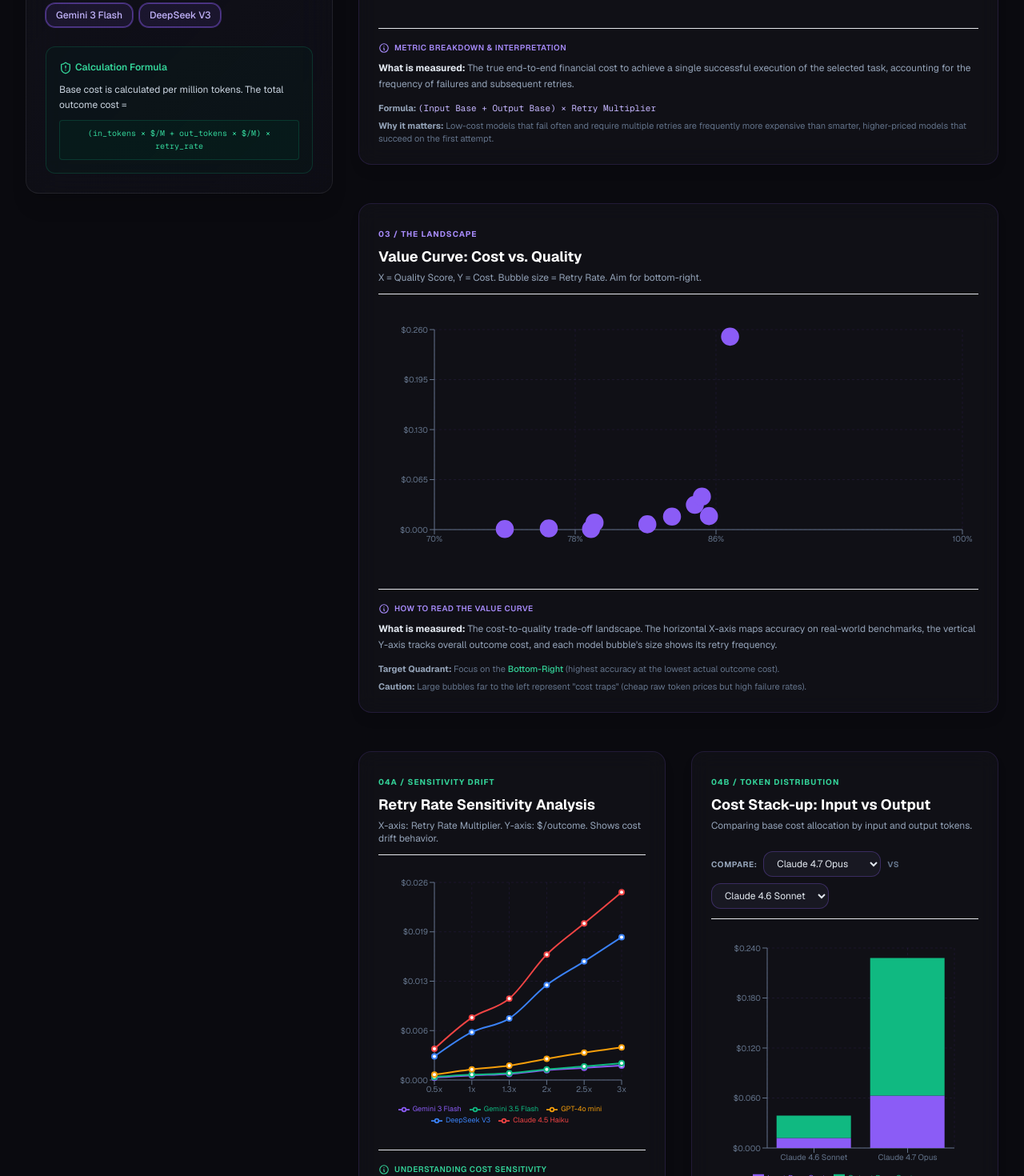
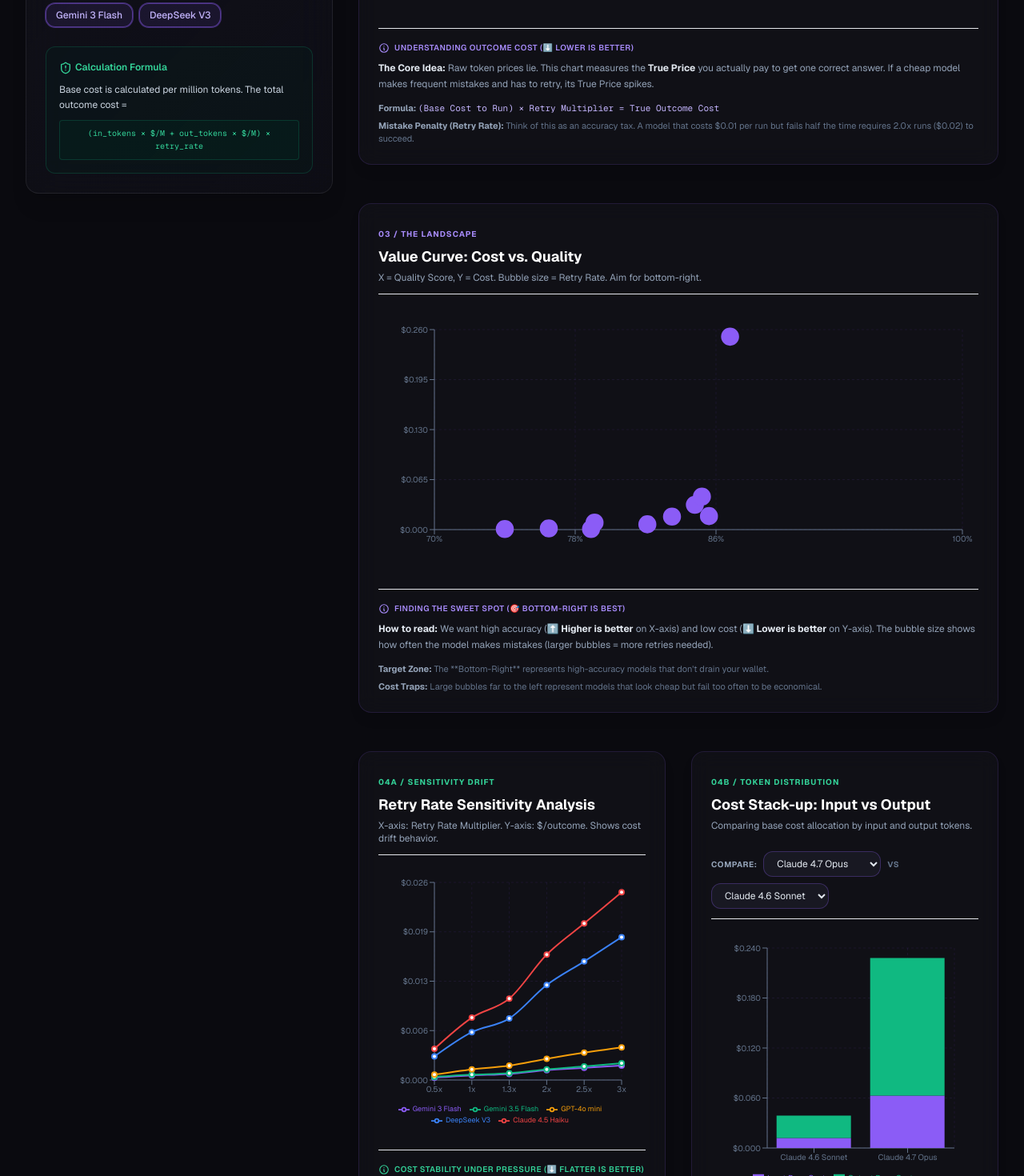
Before and after one commit to guevae2/llm-cost-per-outcome, a Next.js app: page / in a window 1280 px wide. Shown: the part 940-2410 px from the top of the page at 80% size. Built offline with nearby package versions, Linux system fonts and the light colour scheme.

Commit message:
visual: non-technical pass for charts explanation footers defining Retry Rate and adding direction guidelines

```diff
--- a/app/page.tsx
+++ b/app/page.tsx
@@ -392,13 +392,13 @@
                 <svg className="w-3.5 h-3.5 shrink-0" fill="none" stroke="currentColor" viewBox="0 0 24 24">
                   <path strokeLinecap="round" strokeLinejoin="round" strokeWidth="2" d="M13 16h-1v-4h-1m1-4h.01M21 12a9 9 0 11-18 0 9 9 0 0118 0z" />
                 </svg>
-                Auditable outcomes registry
+                The Ground Truth Registry (⬇️ Sorted by True Cost)
               </div>
               <p className="text-slate-400 leading-relaxed">
-                <strong className="text-slate-200">What is measured:</strong> The complete, sortable baseline database mapping raw input/output token counts, verified accuracy (Quality Score), and final outcome cost for every model.
+                <strong className="text-slate-200">What is measured:</strong> The raw underlying calculations proving the final costs. It maps exactly how many words/tokens were read or written, the verified accuracy score, and the final outcome price.
               </p>
               <p className="text-slate-500 text-[11px] leading-relaxed pt-0.5">
-                <strong className="text-slate-400">Verifiability & Provenance:</strong> Click any highlighted Quality Score link to audit the real-world benchmark data (e.g. AgentNoah OWASP audits, LMSys Arena, or Aider leaderboards) supporting these metrics.
+                <strong className="text-slate-400">Auditable & Verified:</strong> Click any highlighted Quality Score link to audit the real-world benchmark evaluations (e.g. AgentNoah security audits or LMSys battles) verifying these results.
               </p>
             </div>
           </div>
--- a/components/CostCharts.tsx
+++ b/components/CostCharts.tsx
@@ -209,14 +209,14 @@
             <svg className="w-3.5 h-3.5 shrink-0" fill="none" stroke="currentColor" viewBox="0 0 24 24">
               <path strokeLinecap="round" strokeLinejoin="round" strokeWidth="2" d="M13 16h-1v-4h-1m1-4h.01M21 12a9 9 0 11-18 0 9 9 0 0118 0z" />
             </svg>
-            Metric breakdown & interpretation
+            Understanding Outcome Cost (⬇️ Lower is better)
           </div>
           <p className="text-slate-400 leading-relaxed">
-            <strong className="text-slate-200">What is measured:</strong> The true end-to-end financial cost to achieve a single successful execution of the selected task, accounting for the frequency of failures and subsequent retries.
+            <strong className="text-slate-200">The Core Idea:</strong> Raw token prices lie. This chart measures the <strong className="text-slate-200">True Price</strong> you actually pay to get one correct answer. If a cheap model makes frequent mistakes and has to retry, its True Price spikes.
           </p>
           <div className="flex flex-wrap gap-x-6 gap-y-1.5 text-slate-500 text-[11px] pt-1">
-            <span><strong className="text-slate-400">Formula:</strong> <code className="text-violet-300 font-mono">(Input Base + Output Base) × Retry Multiplier</code></span>
-            <span><strong className="text-slate-400">Why it matters:</strong> Low-cost models that fail often and require multiple retries are frequently more expensive than smarter, higher-priced models that succeed on the first attempt.</span>
+            <span><strong className="text-slate-400">Formula:</strong> <code className="text-violet-300 font-mono">(Base Cost to Run) × Retry Multiplier = True Outcome Cost</code></span>
+            <span><strong className="text-slate-400">Mistake Penalty (Retry Rate):</strong> Think of this as an accuracy tax. A model that costs $0.01 per run but fails half the time requires 2.0x runs ($0.02) to succeed.</span>
           </div>
         </div>
       </div>
@@ -278,14 +278,14 @@
             <svg className="w-3.5 h-3.5 shrink-0" fill="none" stroke="currentColor" viewBox="0 0 24 24">
               <path strokeLinecap="round" strokeLinejoin="round" strokeWidth="2" d="M13 16h-1v-4h-1m1-4h.01M21 12a9 9 0 11-18 0 9 9 0 0118 0z" />
             </svg>
-            How to read the value curve
+            Finding the Sweet Spot (🎯 Bottom-Right is best)
           </div>
           <p className="text-slate-400 leading-relaxed">
-            <strong className="text-slate-200">What is measured:</strong> The cost-to-quality trade-off landscape. The horizontal X-axis maps accuracy on real-world benchmarks, the vertical Y-axis tracks overall outcome cost, and each model bubble's size shows its retry frequency.
+            <strong className="text-slate-200">How to read:</strong> We want high accuracy (<strong className="text-slate-200">⬆️ Higher is better</strong> on X-axis) and low cost (<strong className="text-slate-200">⬇️ Lower is better</strong> on Y-axis). The bubble size shows how often the model makes mistakes (larger bubbles = more retries needed).
           </p>
           <div className="flex flex-wrap gap-x-6 gap-y-1.5 text-slate-500 text-[11px] pt-1">
-            <span><strong className="text-slate-400">Target Quadrant:</strong> Focus on the <span className="text-emerald-400 font-medium">Bottom-Right</span> (highest accuracy at the lowest actual outcome cost).</span>
-            <span><strong className="text-slate-400">Caution:</strong> Large bubbles far to the left represent "cost traps" (cheap raw token prices but high failure rates).</span>
+            <span><strong className="text-slate-400">Target Zone:</strong> The **Bottom-Right** represents high-accuracy models that don't drain your wallet.</span>
+            <span><strong className="text-slate-400">Cost Traps:</strong> Large bubbles far to the left represent models that look cheap but fail too often to be economical.</span>
           </div>
         </div>
       </div>
@@ -361,13 +361,13 @@
               <svg className="w-3.5 h-3.5 shrink-0" fill="none" stroke="currentColor" viewBox="0 0 24 24">
                 <path strokeLinecap="round" strokeLinejoin="round" strokeWidth="2" d="M13 16h-1v-4h-1m1-4h.01M21 12a9 9 0 11-18 0 9 9 0 0118 0z" />
               </svg>
-              Understanding cost sensitivity
+              Cost Stability under Pressure (⬇️ Flatter is better)
             </div>
             <p className="text-slate-400 leading-relaxed">
-              <strong className="text-slate-200">What is measured:</strong> The trajectory of outcome costs as task complexity increases, moving from a simple execution (0.5x retry rate multiplier) to pessimistic conditions (3.0x).
+              <strong className="text-slate-200">What is measured:</strong> How fast your bills scale as task difficulty increases. As tasks get harder, AI models make more mistakes (higher Retry Multiplier on X-axis).
             </p>
             <p className="text-slate-500 text-[11px] leading-relaxed pt-0.5">
-              <strong className="text-slate-400">Slopes & Scaling:</strong> Steeper lines indicate models highly sensitive to task failure. Flatter lines indicate resilient models that maintain consistent economics even as task complexity scales.
+              <strong className="text-slate-400">The Trend:</strong> Steeper lines indicate models that break the bank when tasks get complex. Flat lines indicate smart, resilient models that keep your costs stable and predictable.
             </p>
           </div>
         </div>
@@ -467,13 +467,13 @@
               <svg className="w-3.5 h-3.5 shrink-0" fill="none" stroke="currentColor" viewBox="0 0 24 24">
                 <path strokeLinecap="round" strokeLinejoin="round" strokeWidth="2" d="M13 16h-1v-4h-1m1-4h.01M21 12a9 9 0 11-18 0 9 9 0 0118 0z" />
               </svg>
-              Base cost structural analysis
+              Reading vs. Writing Costs
             </div>
             <p className="text-slate-400 leading-relaxed">
-              <strong className="text-slate-200">What is measured:</strong> The split of a single run's baseline cost between reading the input prompt (input cost) and writing the completion (output cost).
+              <strong className="text-slate-200">What is measured:</strong> A single run's baseline cost split between "Reading" (Input tokens) and "Writing" (Output tokens).
             </p>
             <p className="text-slate-500 text-[11px] leading-relaxed pt-0.5">
-              <strong className="text-slate-400">Optimization:</strong> Models with high output costs relative to input benefit significantly from concise agent formatting, structured schema constraints, and prompt-caching strategies.
+              <strong className="text-slate-400">Optimization:</strong> If a model's cost is dominated by Output (green), we can save massive amounts of money by instructing the AI to keep its answers short and concise.
             </p>
           </div>
         </div>
```
